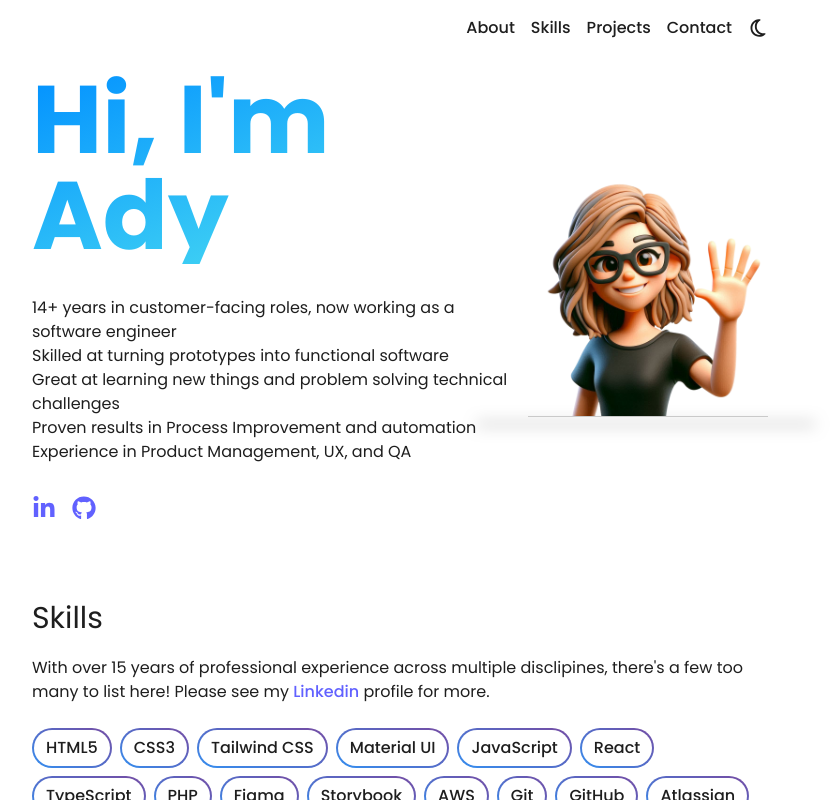
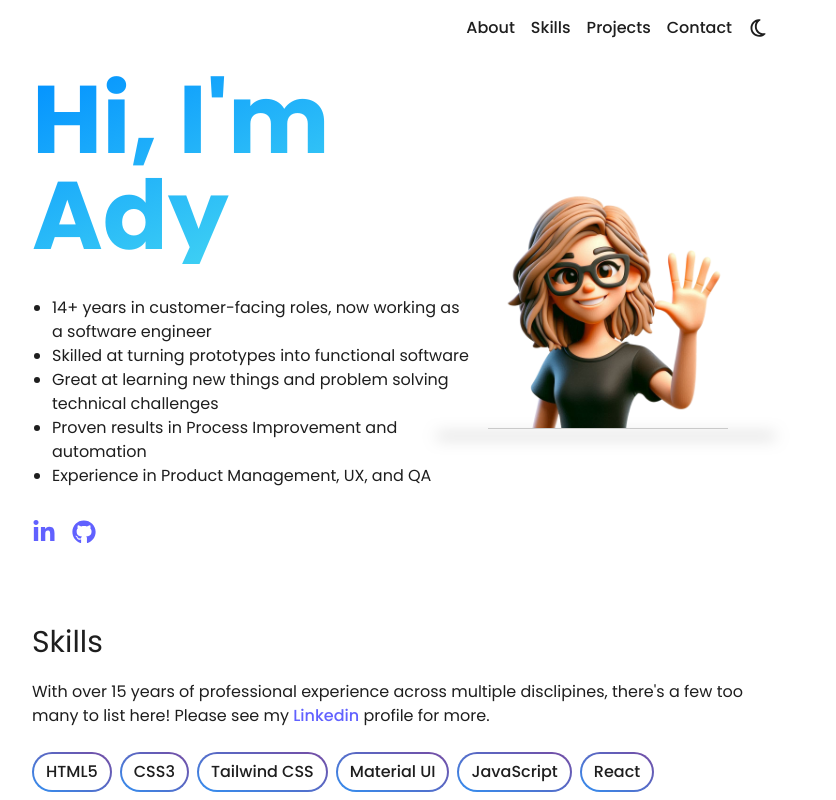
Before and after one commit to ctrl-alter-ego/portfolio, a React (Vite) app: page / in a window 1280 px wide. Shown: the top 800 px of the page, without its empty margins (240-1076 px from the left). Built offline with nearby package versions, Linux system fonts and the light colour scheme.

Commit message:
chore: updates output CSS

```diff
--- a/src/output.css
+++ b/src/output.css
@@ -615,6 +615,10 @@ video {
   margin-bottom: 1.25rem;
 }
 
+.mr-10 {
+  margin-right: 2.5rem;
+}
+
 .mt-10 {
   margin-top: 2.5rem;
 }
@@ -724,6 +728,10 @@ video {
 
 .justify-end {
   justify-content: flex-end;
+}
+
+.justify-between {
+  justify-content: space-between;
 }
 
 .gap-2 {
@@ -959,6 +967,12 @@ a:hover {
   color: rgb(2 145 255 / var(--tw-text-opacity));
 }
 
+ul, li {
+  list-style: disc;
+  padding: 0;
+  margin: 0 0 0 10px;
+}
+
 body {
   margin: 0;
   display: flex;
```
